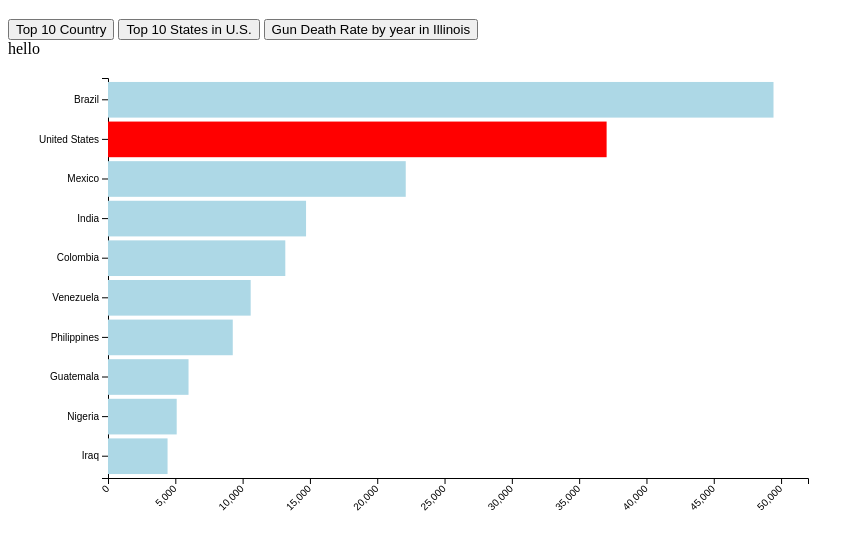
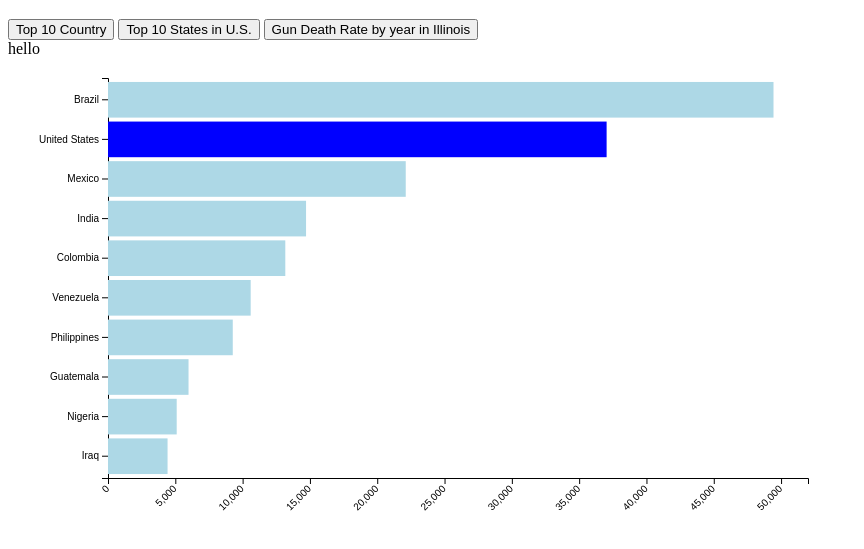
Before and after one commit to dahyunl2/CS416_Narrative_Visualization, a plain HTML site: page index.html in a window 1280 px wide. Shown: the part 61-610 px from the top of the page, without its empty margins (0-864 px from the left). Drawn offline with nearby package versions, Linux system fonts and the light colour scheme.

Commit message:
index update

```diff
--- a/index.html
+++ b/index.html
@@ -84,7 +84,7 @@
         .attr("height", y.bandwidth())
         .attr("fill",function (d) {
             if (d.Country == 'United States') {
-                return "red"
+                return "blue"
             }
             else {
                 return 'lightblue'
```
